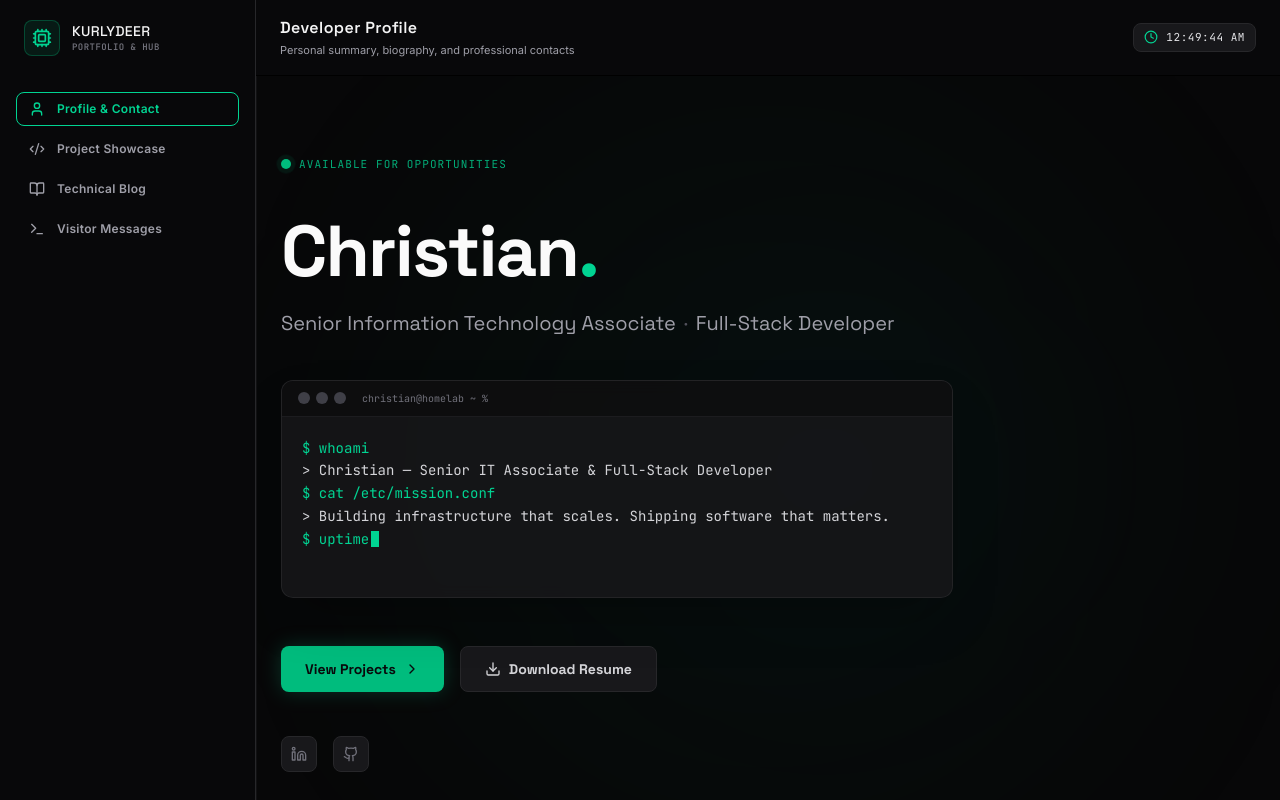
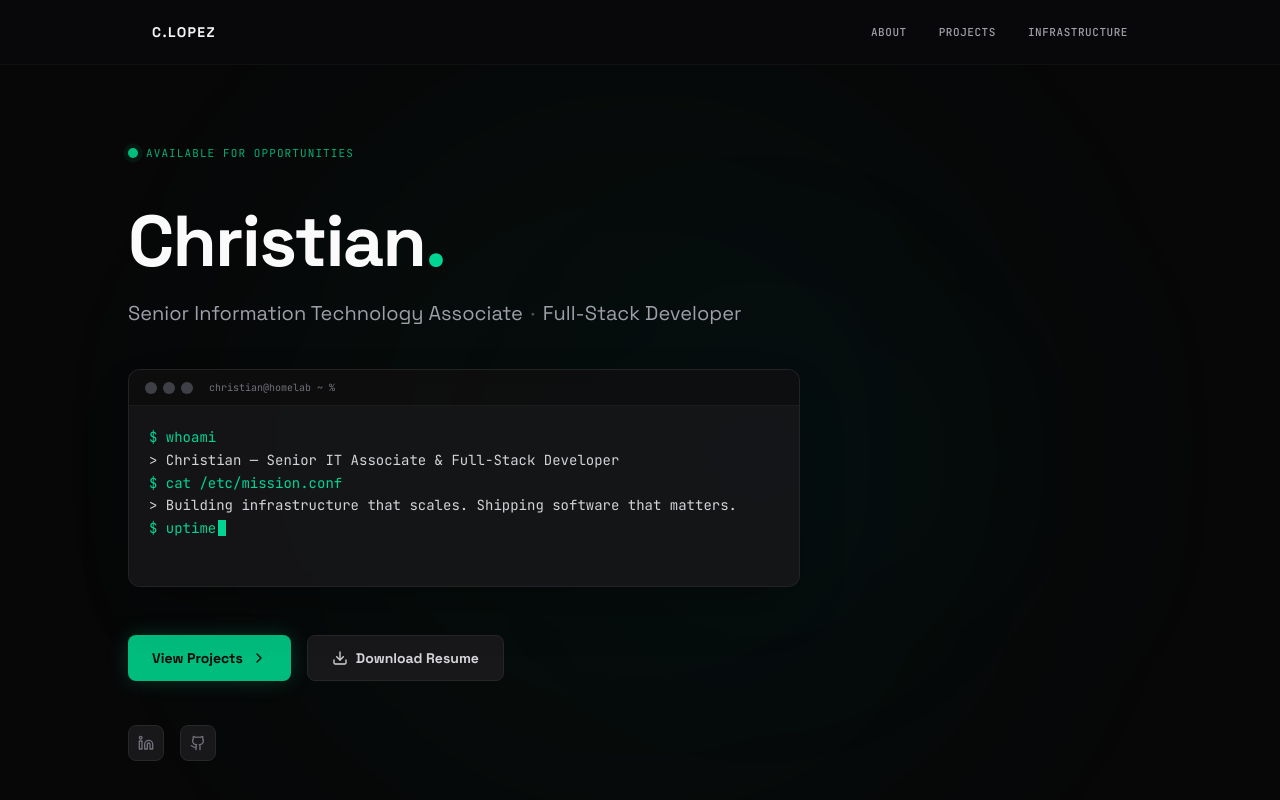
Before and after one commit to KurlyDeer/kurlydeer-hub, a React (Vite) app: page / in a window 1280 px wide. Shown: the top 800 px of the page. Built offline with nearby package versions, Linux system fonts and the light colour scheme; no server answers.

Commit message:
feat: add navbar, footer, custom 404 terminal page, and routing layout updates

```diff
--- a/src/App.tsx
+++ b/src/App.tsx
@@ -5,7 +5,7 @@
 
 import React, { useState, useEffect } from "react";
 import { AnimatePresence } from "motion/react";
-import { Routes, Route, useLocation, Navigate } from "react-router-dom";
+import { Routes, Route, useLocation } from "react-router-dom";
 import Navigation from "@/components/Navigation";
 import Header from "@/components/Header";
 import HomeSection from "@/components/HomeSection";
@@ -15,6 +15,9 @@ import MessagesSection from "@/components/MessagesSection";
 import Login from "@/components/Login";
 import AdminDashboard from "@/components/AdminDashboard";
 import ProtectedRoute from "@/components/ProtectedRoute";
+import Navbar from "@/components/Navbar";
+import Footer from "@/components/Footer";
+import NotFound from "@/components/NotFound";
 import { DEFAULT_PROJECTS, DEFAULT_BLOGS } from "@/defaultData";
 import { Project, BlogPost, ContactMessage } from "@/types";
 
@@ -139,10 +142,13 @@ export default function App() {
     saveMessagesToLocalStorage([]);
   };
 
+  const isConsolePath = ["/projects", "/blog", "/messages"].includes(location.pathname);
+  const isHomepagePath = location.pathname === "/";
+
   return (
-    <div className="min-h-screen bg-zinc-950 text-zinc-150 flex flex-col lg:flex-row antialiased select-text">
-      {/* Hide Navigation on standalone pages like Login or Admin if desired, but we'll show it for now */}
-      {!['/login', '/admin'].includes(location.pathname) && (
+    <div className={`min-h-screen bg-zinc-950 text-zinc-150 flex antialiased select-text ${isConsolePath ? "flex-col lg:flex-row" : "flex-col"}`}>
+      {/* Show Navigation Console Sidebar only on console dashboard routes */}
+      {isConsolePath && (
         <Navigation
           activeTab={activeTab as "home" | "projects" | "blog" | "messages"}
           messageCount={messages.length}
@@ -151,13 +157,16 @@ export default function App() {
 
       {/* Main Console Stage */}
       <div className="flex-1 flex flex-col overflow-hidden min-w-0">
-        {/* Dynamic Telemetry Header */}
-        {!['/login', '/admin'].includes(location.pathname) && (
+        {/* Sticky top Navbar for Homepage */}
+        {isHomepagePath && <Navbar />}
+
+        {/* Dynamic Telemetry Header for Console dashboard routes */}
+        {isConsolePath && (
           <Header activeTab={activeTab as "home" | "projects" | "blog" | "messages"} />
         )}
 
         {/* Console Workspace Area */}
-        <main className="flex-1 overflow-y-auto bg-[#070708] border-l border-zinc-900/60">
+        <main className={`flex-1 overflow-y-auto bg-[#070708] ${isConsolePath ? "border-l border-zinc-900/60" : ""}`}>
           <AnimatePresence mode="wait">
             <Routes location={location} key={location.pathname}>
               <Route path="/" element={
@@ -202,10 +211,13 @@ export default function App() {
                 </ProtectedRoute>
               } />
 
-              <Route path="*" element={<Navigate to="/" replace />} />
+              <Route path="*" element={<NotFound />} />
             </Routes>
           </AnimatePresence>
         </main>
+
+        {/* Footer for Homepage */}
+        {isHomepagePath && <Footer />}
       </div>
     </div>
   );
--- a/src/components/AboutMe.tsx
+++ b/src/components/AboutMe.tsx
@@ -11,7 +11,7 @@ const PILLARS = [
 
 export default function AboutMe() {
   return (
-    <section className="px-6 py-20">
+    <section id="about" className="px-6 py-20">
       <div className="max-w-5xl mx-auto">
         <motion.div
           initial={{ opacity: 0, y: 20 }}
--- /dev/null
+++ b/src/components/Footer.tsx
@@ -0,0 +1,52 @@
+import React from "react";
+import { Link } from "react-router-dom";
+import { Github, Linkedin } from "lucide-react";
+
+export default function Footer() {
+  return (
+    <footer className="w-full bg-zinc-950/40 border-t border-zinc-900/60 py-12 px-6">
+      <div className="max-w-5xl mx-auto flex flex-col md:flex-row items-center justify-between gap-6">
+        {/* Left: Copyright & Engineering location */}
+        <div className="flex flex-col gap-1 text-center md:text-left">
+          <p className="font-mono text-[10px] text-zinc-500 uppercase tracking-widest">
+            © 2026 Christian Lopez Robles.
+          </p>
+          <p className="font-mono text-[9px] text-zinc-600 uppercase tracking-wider">
+            Engineered in Charlotte, NC.
+          </p>
+        </div>
+
+        {/* Center/Right: Social links & subtle login */}
+        <div className="flex flex-col md:items-end gap-3">
+          <div className="flex items-center gap-4 justify-center">
+            <a
+              href="https://www.linkedin.com/in/kurlydeer"
+              target="_blank"
+              rel="noopener noreferrer"
+              className="text-zinc-500 hover:text-emerald-400 transition-colors"
+              aria-label="LinkedIn"
+            >
+              <Linkedin className="h-4 w-4" />
+            </a>
+            <a
+              href="https://github.com/KurlyDeer"
+              target="_blank"
+              rel="noopener noreferrer"
+              className="text-zinc-500 hover:text-emerald-400 transition-colors"
+              aria-label="GitHub"
+            >
+              <Github className="h-4 w-4" />
+            </a>
+          </div>
+
+          <Link
+            to="/login"
+            className="font-mono text-[8px] text-zinc-800/60 hover:text-zinc-650 transition-colors uppercase tracking-widest text-center md:text-right"
+          >
+            sys_login
+          </Link>
+        </div>
+      </div>
+    </footer>
+  );
+}
--- a/src/components/Infrastructure.tsx
+++ b/src/components/Infrastructure.tsx
@@ -43,7 +43,7 @@ const MIGRATION_STEPS = [
 
 export default function Infrastructure() {
   return (
-    <section className="px-6 py-20">
+    <section id="infrastructure" className="px-6 py-20">
       <div className="max-w-5xl mx-auto">
         {/* Section Header */}
         <motion.div
--- /dev/null
+++ b/src/components/Navbar.tsx
@@ -0,0 +1,58 @@
+import React from "react";
+import { motion } from "motion/react";
+
+export default function Navbar() {
+  const handleScroll = (e: React.MouseEvent<HTMLAnchorElement>, id: string) => {
+    e.preventDefault();
+    const element = document.getElementById(id);
+    if (element) {
+      element.scrollIntoView({ behavior: "smooth" });
+      // Update URL hash without breaking history or causing reloads
+      window.history.pushState(null, "", `#${id}`);
+    }
+  };
+
+  return (
+    <motion.header
+      initial={{ y: -20, opacity: 0 }}
+      animate={{ y: 0, opacity: 1 }}
+      transition={{ duration: 0.5 }}
+      className="sticky top-0 z-50 w-full bg-zinc-950/70 backdrop-blur-md border-b border-zinc-900/60"
+    >
+      <div className="max-w-5xl mx-auto px-6 h-16 flex items-center justify-between">
+        {/* Left Side: Logo */}
+        <a
+          href="/"
+          className="font-display font-bold text-sm tracking-widest text-zinc-100 hover:text-emerald-400 transition-colors"
+        >
+          C.LOPEZ
+        </a>
+
+        {/* Right Side: Links */}
+        <nav className="flex items-center gap-6 md:gap-8">
+          <a
+            href="#about"
+            onClick={(e) => handleScroll(e, "about")}
+            className="font-mono text-[11px] text-zinc-400 hover:text-emerald-400 uppercase tracking-wider transition-colors font-medium"
+          >
+            About
+          </a>
+          <a
+            href="#projects"
+            onClick={(e) => handleScroll(e, "projects")}
+            className="font-mono text-[11px] text-zinc-400 hover:text-emerald-400 uppercase tracking-wider transition-colors font-medium"
+          >
+            Projects
+          </a>
+          <a
+            href="#infrastructure"
+            onClick={(e) => handleScroll(e, "infrastructure")}
+            className="font-mono text-[11px] text-zinc-400 hover:text-emerald-400 uppercase tracking-wider transition-colors font-medium"
+          >
+            Infrastructure
+          </a>
+        </nav>
+      </div>
+    </motion.header>
+  );
+}
--- /dev/null
+++ b/src/components/NotFound.tsx
@@ -0,0 +1,99 @@
+import React, { useState, useEffect } from "react";
+import { Link, useLocation } from "react-router-dom";
+import { motion } from "motion/react";
+import { Terminal, ShieldAlert, ChevronRight, Home } from "lucide-react";
+
+export default function NotFound() {
+  const location = useLocation();
+  const [showCursor, setShowCursor] = useState(true);
+
+  useEffect(() => {
+    const cursorInterval = setInterval(() => setShowCursor((p) => !p), 530);
+    return () => clearInterval(cursorInterval);
+  }, []);
+
+  return (
+    <div className="min-h-screen bg-zinc-950 flex flex-col items-center justify-center p-6 text-zinc-300 font-mono antialiased select-none">
+      <div className="absolute inset-0 pointer-events-none">
+        <div className="absolute top-1/2 left-1/2 -translate-x-1/2 -translate-y-1/2 w-[600px] h-[600px] bg-rose-500/[0.02] rounded-full blur-[100px]" />
+      </div>
+
+      <motion.div
+        initial={{ opacity: 0, scale: 0.95 }}
+        animate={{ opacity: 1, scale: 1 }}
+        transition={{ duration: 0.4 }}
+        className="w-full max-w-xl bg-zinc-900/80 backdrop-blur-sm border border-zinc-800/80 rounded-xl overflow-hidden shadow-2xl shadow-black/40"
+      >
+        {/* Title Bar */}
+        <div className="flex items-center justify-between px-4 py-2.5 bg-zinc-950/60 border-b border-zinc-800/60">
+          <div className="flex items-center gap-1.5">
+            <div className="w-3 h-3 rounded-full bg-rose-500/20 border border-rose-500/30" />
+            <div className="w-3 h-3 rounded-full bg-zinc-700" />
+            <div className="w-3 h-3 rounded-full bg-zinc-700" />
+          </div>
+          <span className="text-[10px] text-zinc-500 font-mono uppercase tracking-wider">
+            gateway_router.sh
+          </span>
+          <div className="w-10" /> {/* Spacer */}
+        </div>
+
+        {/* Terminal Body */}
+        <div className="p-6 space-y-6 text-xs md:text-sm">
+          {/* Header Status */}
+          <div className="flex items-start gap-3.5">
+            <div className="h-9 w-9 shrink-0 bg-rose-500/10 border border-rose-500/20 rounded-lg flex items-center justify-center">
+              <ShieldAlert className="h-5 w-5 text-rose-400" />
+            </div>
+            <div>
+              <h1 className="text-base font-bold text-zinc-100 uppercase tracking-tight">
+                404: Packet Dropped
+              </h1>
+              <p className="text-[11px] text-zinc-500 uppercase tracking-widest mt-0.5">
+                ERR_CONNECTION_TIMEOUT
+              </p>
+            </div>
+          </div>
+
+          <div className="h-px bg-zinc-800/60" />
+
+          {/* Code/Error output trace */}
+          <div className="space-y-3 font-mono text-zinc-400 bg-zinc-950/50 p-4 border border-zinc-900 rounded-lg overflow-x-auto leading-relaxed">
+            <p className="text-zinc-500"># DIAGNOSTIC TELEMETRY TRACE</p>
+            <p>
+              <span className="text-zinc-500">[{new Date().toISOString()}]</span>{" "}
+              <span className="text-rose-400">WARNING:</span> Route resolution failed.
+            </p>
+            <p>
+              $ curl -I https://c.lopez.dev{location.pathname}
+            </p>
+            <p className="text-zinc-500">
+              &gt; HTTP/1.1 404 Not Found<br />
+              &gt; Server: Netlify/Vercel/Homelab<br />
+              &gt; Reason: The route you requested does not exist on this server.
+            </p>
+            <div className="flex items-center text-zinc-500 mt-2">
+              <span>visitor@host ~ % _</span>
+              <span
+                className={`ml-0.5 inline-block w-1.5 h-3.5 bg-zinc-500 -translate-y-[1px] ${
+                  showCursor ? "opacity-100" : "opacity-0"
+                }`}
+              />
+            </div>
+          </div>
+
+          {/* Action Button */}
+          <div className="pt-2 flex justify-end">
+            <Link
+              to="/"
+              className="group inline-flex items-center gap-2 px-5 py-2.5 bg-zinc-800 hover:bg-zinc-700 border border-zinc-700 hover:border-zinc-650 text-zinc-200 hover:text-zinc-100 font-display font-semibold text-xs rounded-lg transition-all duration-200"
+            >
+              <Home className="h-3.5 w-3.5" />
+              Return to Main Gateway
+              <ChevronRight className="h-3.5 w-3.5 group-hover:translate-x-0.5 transition-transform" />
+            </Link>
+          </div>
+        </div>
+      </motion.div>
+    </div>
+  );
+}
--- a/src/components/ProjectsGrid.tsx
+++ b/src/components/ProjectsGrid.tsx
@@ -62,7 +62,7 @@ export default function ProjectsGrid() {
   const [hoveredIndex, setHoveredIndex] = useState<number | null>(null);
 
   return (
-    <section className="px-6 py-20">
+    <section id="projects" className="px-6 py-20">
       <div className="max-w-5xl mx-auto">
         {/* Section Header */}
         <motion.div
--- a/src/index.css
+++ b/src/index.css
@@ -5,6 +5,10 @@
   --font-sans: "Inter", ui-sans-serif, system-ui, sans-serif;
   --font-mono: "JetBrains Mono", ui-monospace, SFMono-Regular, monospace;
   --font-display: "Space Grotesk", sans-serif;
+}
+
+html {
+  scroll-behavior: smooth;
 }
 
 /* Custom transitions and scrollbar stylings for elegant feel */
```
Also changed, not shown: src/components/HomeSection.tsx (+0 -9 lines).
